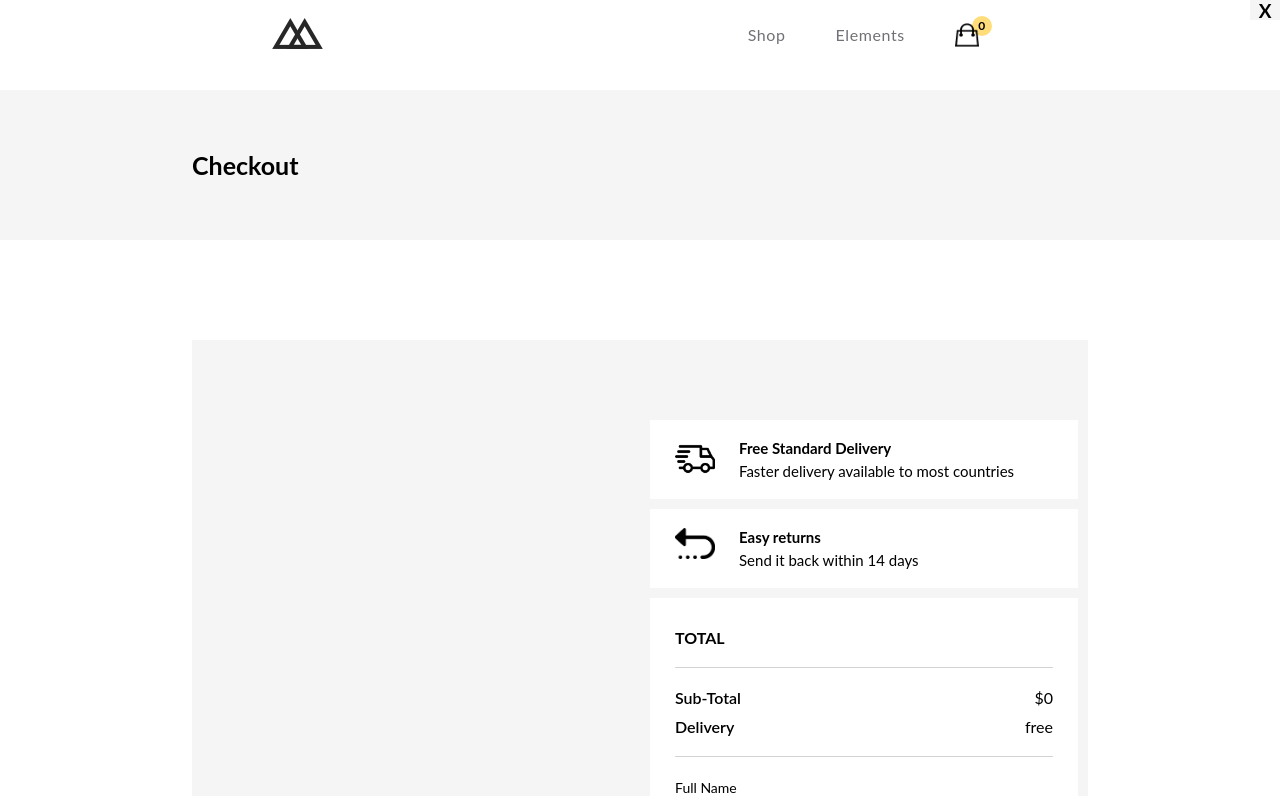
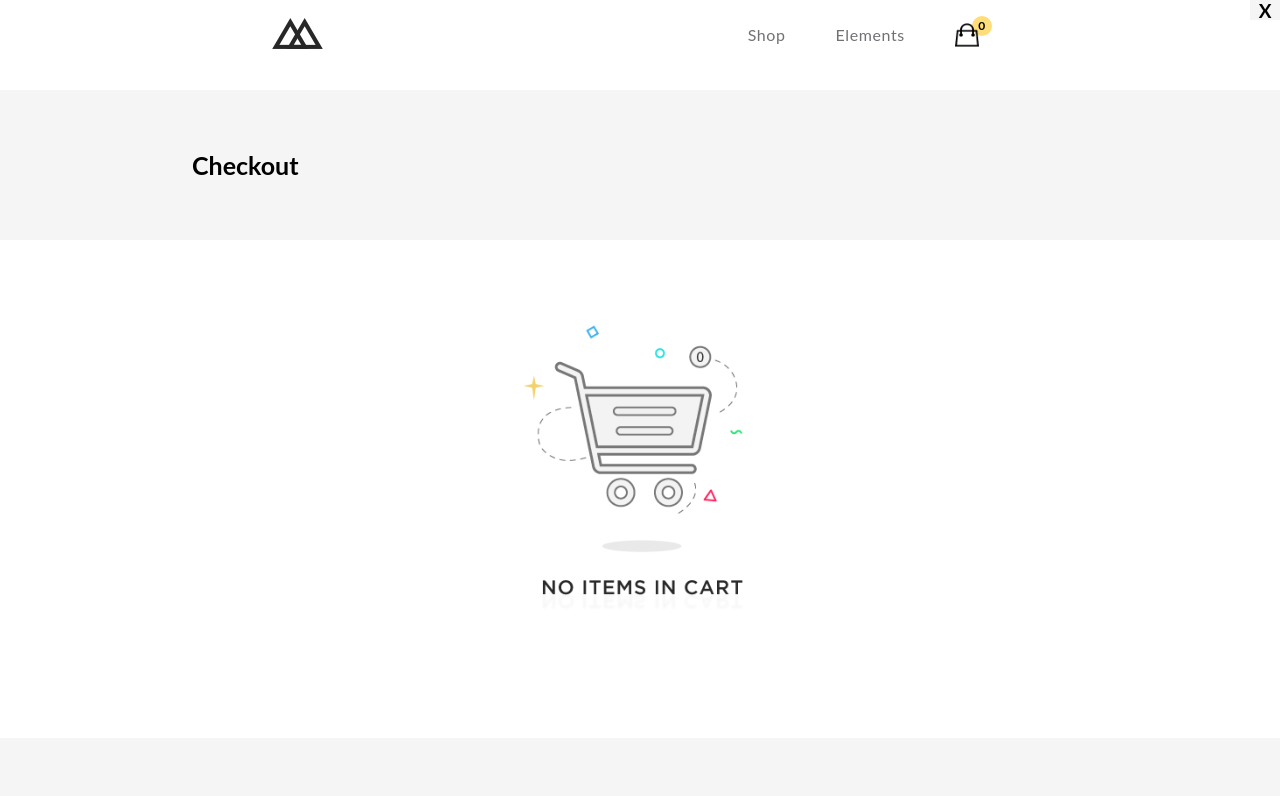
Before and after one commit to michaelous/store-app, a React (Create React App) app: page /checkout in a window 1280 px wide. Shown: the top 796 px of the page. Built offline with nearby package versions, Linux system fonts and the light colour scheme; the HTML template or start-up script is replaced by a standard one.

Commit message:
Replace key index with product.id

```diff
--- a/src/components/global/productCart.js
+++ b/src/components/global/productCart.js
@@ -17,7 +17,7 @@ export const ProductCart = ({product, index}) => {
         }
     };
 
-    return (<FlexItem key={index} className={"productCartWrapper"}
+    return (<FlexItem key={product.id} className={"productCartWrapper"}
                       alignItems={align.CENTER}
                       justifyContent={justify.SPACE_AROUND}>
             <img alt={"product"} className={"productImgCart"} src={product.image}/>
--- a/src/scss/_cart.scss
+++ b/src/scss/_cart.scss
@@ -23,6 +23,10 @@
     overflow: hidden;
     box-shadow: -20px 0px 57px 2000px rgba(0, 0, 0, 0.35);
     background-color: rgba(0, 0, 0, 0.4);
+
+    button {
+      visibility: visible;
+    }
 
     .inside-cart {
       transition: 350ms;
--- a/src/scss/_checkout.scss
+++ b/src/scss/_checkout.scss
@@ -2,6 +2,14 @@
   margin-top: 90px;
   overflow: hidden;
   width: 100%;
+
+  .emptyIcon {
+    display: flex;
+    padding-top: 80px;
+    max-width: 350px;
+    margin: 0 auto;
+    position: relative;
+  }
 
   .checkoutHeader {
     width: 100%;
--- a/src/steps/checkout/checkout.js
+++ b/src/steps/checkout/checkout.js
@@ -6,9 +6,11 @@ import {direction} from "../../components/consts/FlexDirection";
 import {AppContext} from "../../components/context/appContext";
 import {Payment} from "./payment";
 import {ProductCart} from "../../components/global/productCart";
+import emptyCart from "../../components/images/emptyCart.png";
 
 export const Checkout = () => {
     const {basket} = useContext(AppContext);
+    const isBasketEmpty = !basket.length;
 
     return (
         <FlexItem flexDirection={direction.COLUMN}
@@ -16,7 +18,8 @@ export const Checkout = () => {
                   alignItems={align.CENTER}
                   className={"checkoutWrapper"}>
             <h1 className={"checkoutHeader"}>Checkout</h1>
-            <div className={"checkoutInner"}>
+            {isBasketEmpty ? <img alt={'empty'} className={'emptyIcon'} src={emptyCart}/>
+                : <div className={"checkoutInner"}>
                     <div className={"checkoutProductList"}>
                         {basket.map((value, index) => {
                             return <ProductCart product={value}
@@ -25,7 +28,7 @@ export const Checkout = () => {
                         })}
                     </div>
                     <Payment/>
-            </div>
+                </div>}
         </FlexItem>
     )
 };
--- a/src/steps/checkout/payment.js
+++ b/src/steps/checkout/payment.js
@@ -34,9 +34,6 @@ export const Payment = () => {
                 </FlexItem>
 
                 <Form/>
-
-                {/*<p className={"acceptedPayments"}>We Accept</p>*/}
-                {/*<img className={'visa'} alt={'payments'} src={payment}/>*/}
             </div>
         </div>
     )
--- a/src/steps/checkout/react-form.js
+++ b/src/steps/checkout/react-form.js
@@ -4,6 +4,7 @@ import {useForm} from "react-hook-form";
 export const Form = () => {
     const {register, handleSubmit, formState: {errors}, reset} = useForm();
     const onSubmit = async (data) => {
+        console.log(data);
         reset();
     };
 
--- a/src/steps/shop/products/products-container.js
+++ b/src/steps/shop/products/products-container.js
@@ -58,12 +58,11 @@ export const Products = () => {
                       flexDirection={direction.ROW}
                       justifyContent={justify.CENTER}
                       alignItems={align.CENTER}>
-                {paginate(items, maxProductPerPage, page).map((item, index) => {
+                {paginate(items, maxProductPerPage, page).map((item) => {
                     return <div onClick={productHandler(item.name)}
-                                className={`product ${inCart(item) ? 'inCart ' : ''}`} key={index}>
+                                className={`product ${inCart(item) ? 'inCart ' : ''}`} key={item.id}>
                         <img onLoad={onLoad} alt={'product'} className={`productImg ${loaded ? 'showProduct' : ''}`}
                              src={item.image}/>
-                        <p className={"productId"}>{item.id}</p>
                         <div className={"productDetails"}>
                             <p className={"productTitle"}>{item.name}</p>
                             <p className={"productPrice"}>${item.price}</p>
```
Also changed, not shown: src/components/images/emptyCart.png (added). Lines whose indentation alone changed are shown as unchanged.
